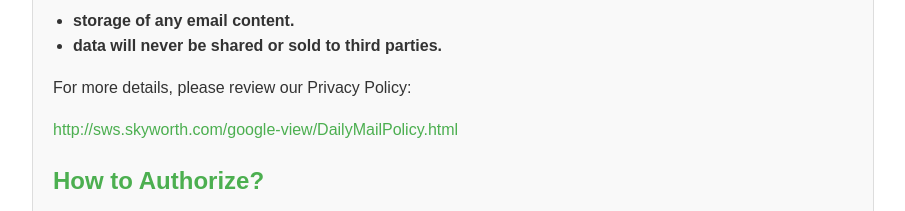
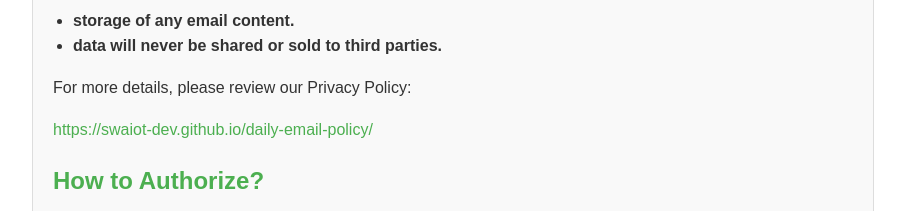
Before and after one commit to swaiot-dev/daily-email, a plain HTML site: page index.html in a window 1280 px wide. Shown: the part 780-991 px from the top of the page, without its empty margins (187-1092 px from the left). Drawn offline with Linux system fonts and the light colour scheme.

Commit message:
Update index.html

```diff
--- a/index.html
+++ b/index.html
@@ -79,7 +79,7 @@
             <li><strong> data will never be shared or sold to third parties.</strong></li>
         </ul>
         <p>For more details, please review our Privacy Policy:</p>
-        <p><a href="http://sws.skyworth.com/google-view/DailyMailPolicy.html">http://sws.skyworth.com/google-view/DailyMailPolicy.html</a></p>
+        <p><a href="http://sws.skyworth.com/google-view/DailyMailPolicy.html">https://swaiot-dev.github.io/daily-email-policy/</a></p>
 
         <h2>How to Authorize?</h2>
         <p>Follow these simple steps to start using [Daily Email]:</p>
```
